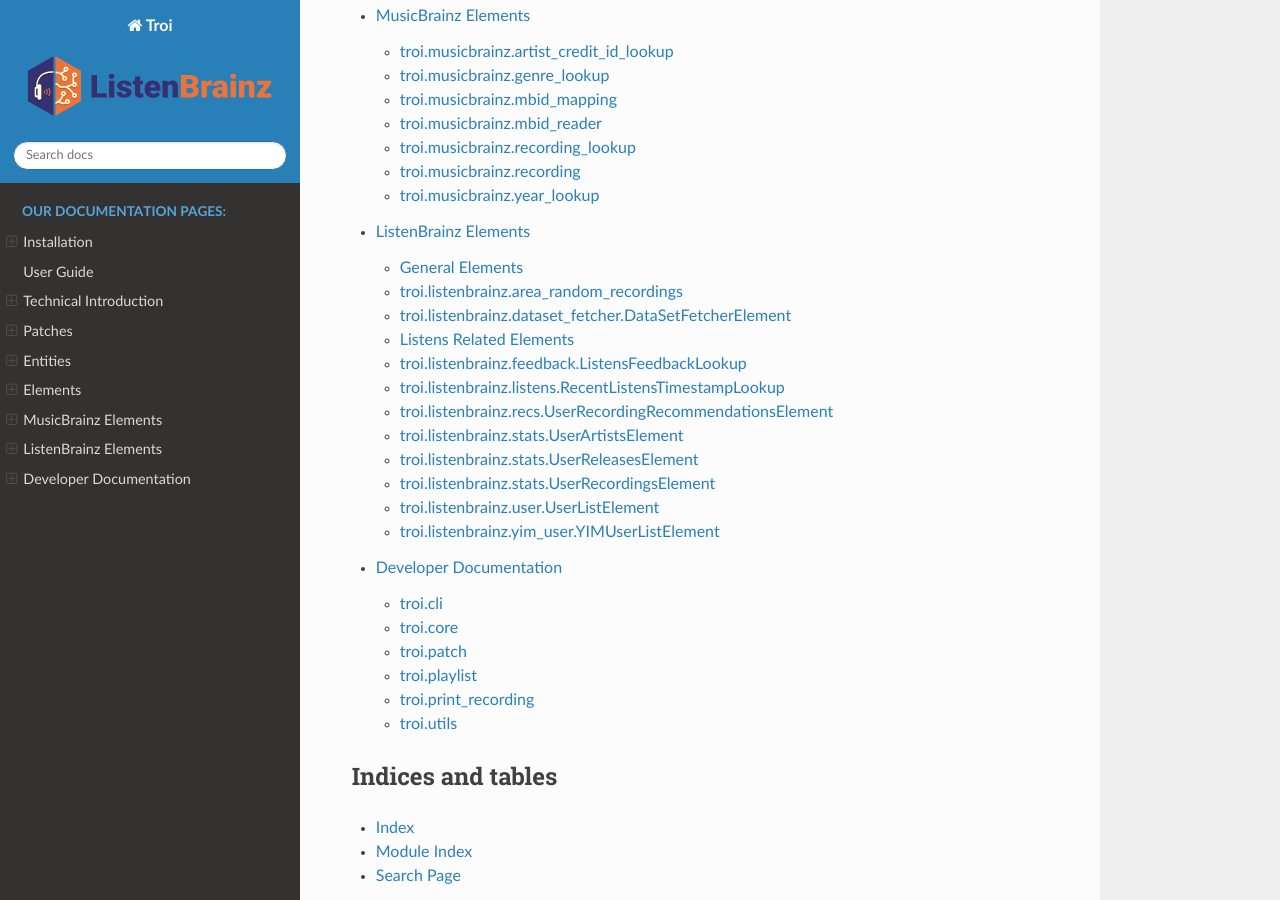
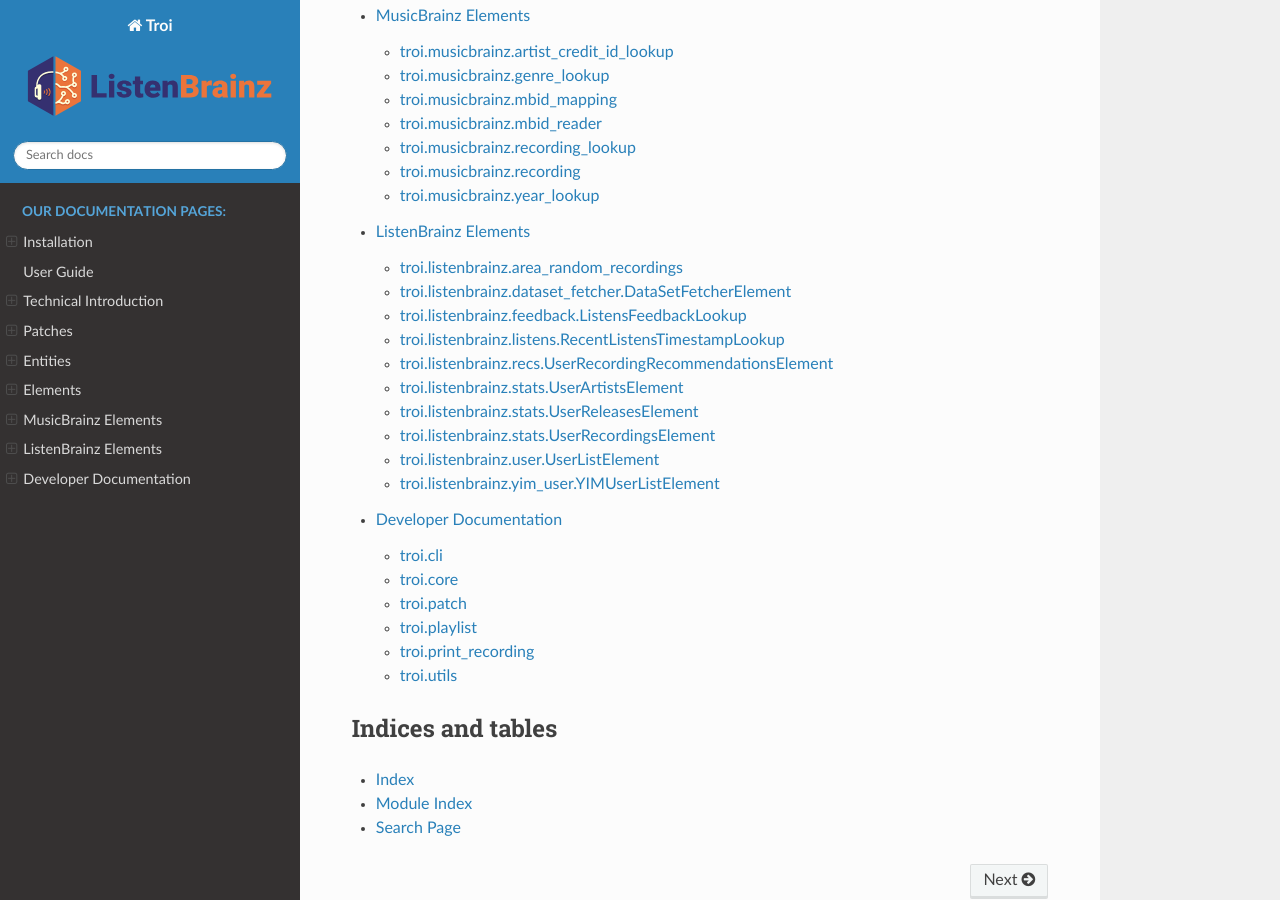
Before and after one commit to metabrainz/troi-recommendation-playground, a Sphinx documentation site: the page built from docs/index.rst, in a window 1280 px wide and 900 px high, scrolled down 1964 px. Built offline with Sphinx 7.4.7 and the Read the Docs theme 2.0.0, drawn with Linux system fonts in a browser that asks for light colours.

Commit message:
Minor tweaks

```diff
--- a/docs/elements/listenbrainz.rst
+++ b/docs/elements/listenbrainz.rst
@@ -3,11 +3,8 @@
 
 The following elements fetch data from ListenBrainz:
 
-General Elements
-^^^^^^^^^^^^^^^^
-
 troi.listenbrainz.area_random_recordings
-^^^^^^^^^^^^^^^^^^^^^^^^^^^^^^^^^^^^^^^^
+----------------------------------------
 
 This Element is more a proof-of-concept for a fun discovery tool: Give me random recordings from a country during
 a specific time period. Fun for making wild exploration playlists!
@@ -16,7 +13,7 @@
 
 
 troi.listenbrainz.dataset_fetcher.DataSetFetcherElement
-^^^^^^^^^^^^^^^^^^^^^^^^^^^^^^^^^^^^^^^^^^^^^^^^^^^^^^^
+-------------------------------------------------------
 
 ListenBrainz has developed a tool called the `dataset hoster <https://github.com/metabrainz/data-set-hoster>`_ which allows
 us to quickly host SQL queries on the web. This Element is a shortcut for fetching data from one of these endpoints
@@ -24,11 +21,8 @@
 
 .. autoclass:: troi.listenbrainz.dataset_fetcher.DataSetFetcherElement
 
-Listens Related Elements
-^^^^^^^^^^^^^^^^^^^^^^^^
-
 troi.listenbrainz.feedback.ListensFeedbackLookup
-^^^^^^^^^^^^^^^^^^^^^^^^^^^^^^^^^^^^^^^^^^^^^^^^
+------------------------------------------------
 
 Given a list of Recordings as input, fetch the feedback (like/hate) for a given user_name.
 
@@ -36,17 +30,15 @@
 .. autoclass:: troi.listenbrainz.feedback.ListensFeedbackLookup
 
 troi.listenbrainz.listens.RecentListensTimestampLookup
-^^^^^^^^^^^^^^^^^^^^^^^^^^^^^^^^^^^^^^^^^^^^^^^^^^^^^^^
+-------------------------------------------------------
 
 Given a list of Recordings, fetch the timestamp for when that Recording was listened to in the window specified by the days parameter.
 
 .. autoclass:: troi.listenbrainz.listens.RecentListensTimestampLookup
 
-Recommendation Elements
------------------------
 
 troi.listenbrainz.recs.UserRecordingRecommendationsElement
-^^^^^^^^^^^^^^^^^^^^^^^^^^^^^^^^^^^^^^^^^^^^^^^^^^^^^^^^^^
+----------------------------------------------------------
 
 Given a user_name and artist_type, fetch Recordings for that user if they are available. artist_type must be one of
 "top" for top artist recommendations (for that user), "similar" for similar artist recommendations (also for that user) or
@@ -54,11 +46,9 @@
 
 .. autoclass:: troi.listenbrainz.recs.UserRecordingRecommendationsElement
 
-Statistics Elements
--------------------
 
 troi.listenbrainz.stats.UserArtistsElement
-^^^^^^^^^^^^^^^^^^^^^^^^^^^^^^^^^^^^^^^^^^
+------------------------------------------
 
 Given a user_name and a time_range, fetch the top artist statistics for that user and time_range. Available time_ranges are
 defined `in the ListenBrainz Statistics API documentation <https://listenbrainz.readthedocs.io/en/latest/users/api/statistics.html#constants>`_.
@@ -67,7 +57,7 @@
 
 
 troi.listenbrainz.stats.UserReleasesElement
-^^^^^^^^^^^^^^^^^^^^^^^^^^^^^^^^^^^^^^^^^^^
+-------------------------------------------
 
 Given a user_name and a time_range, fetch the top release statistics for that user and time_range. Available time_ranges are
 defined `in the ListenBrainz Statistics API documentation <https://listenbrainz.readthedocs.io/en/latest/users/api/statistics.html#constants>`_.
@@ -75,18 +65,16 @@
 .. autoclass:: troi.listenbrainz.stats.UserReleasesElement
 
 troi.listenbrainz.stats.UserRecordingsElement
-^^^^^^^^^^^^^^^^^^^^^^^^^^^^^^^^^^^^^^^^^^^^^
+---------------------------------------------
 
 Given a user_name and a time_range, fetch the top recording statistics for that user and time_range. Available time_ranges are
 defined `in the ListenBrainz Statistics API documentation <https://listenbrainz.readthedocs.io/en/latest/users/api/statistics.html#constants>`_.
 
 .. autoclass:: troi.listenbrainz.stats.UserRecordingElement
 
-User Related Elements
----------------------
 
 troi.listenbrainz.user.UserListElement
-^^^^^^^^^^^^^^^^^^^^^^^^^^^^^^^^^^^^^^
+--------------------------------------
 
 Given a list of users, return those users as User objects.
 
@@ -94,7 +82,7 @@
 
 
 troi.listenbrainz.yim_user.YIMUserListElement
-^^^^^^^^^^^^^^^^^^^^^^^^^^^^^^^^^^^^^^^^^^^^^
+---------------------------------------------
 
 This Element is used for when we run the Year in Music report and create playlists. The elment fetches the list of
 users who should have YIM playlists generated and returns them.
```
